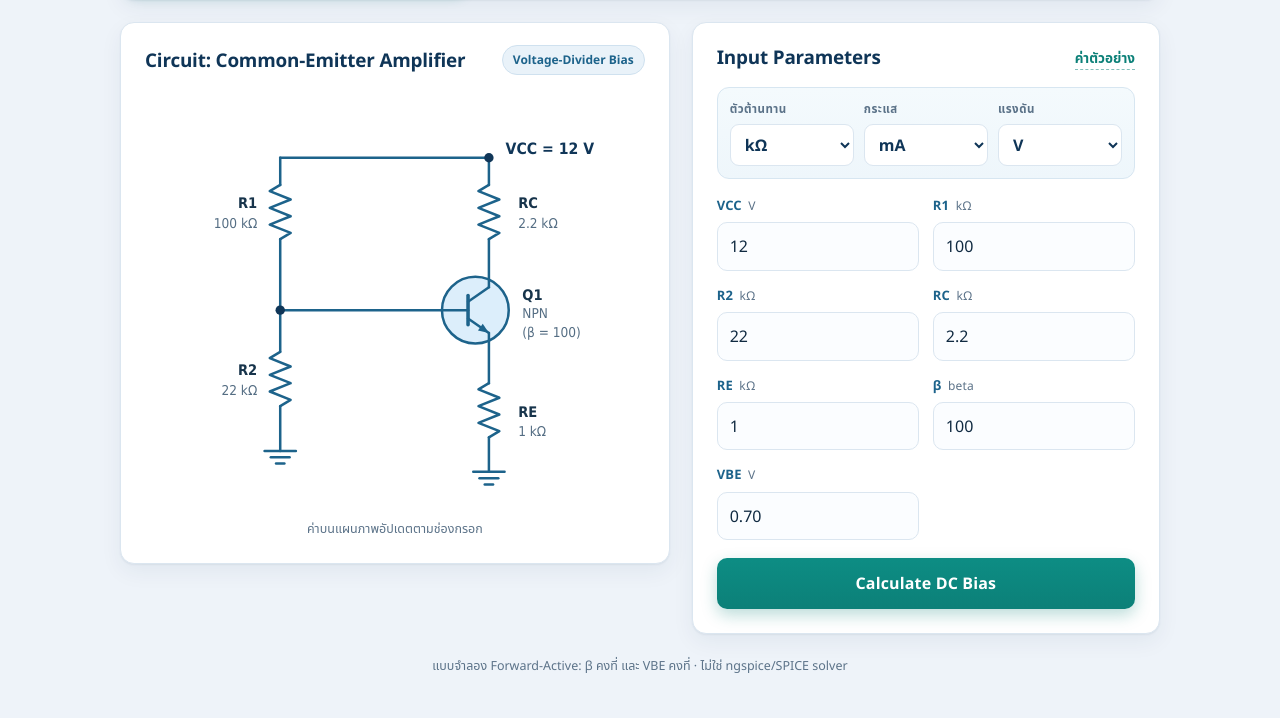
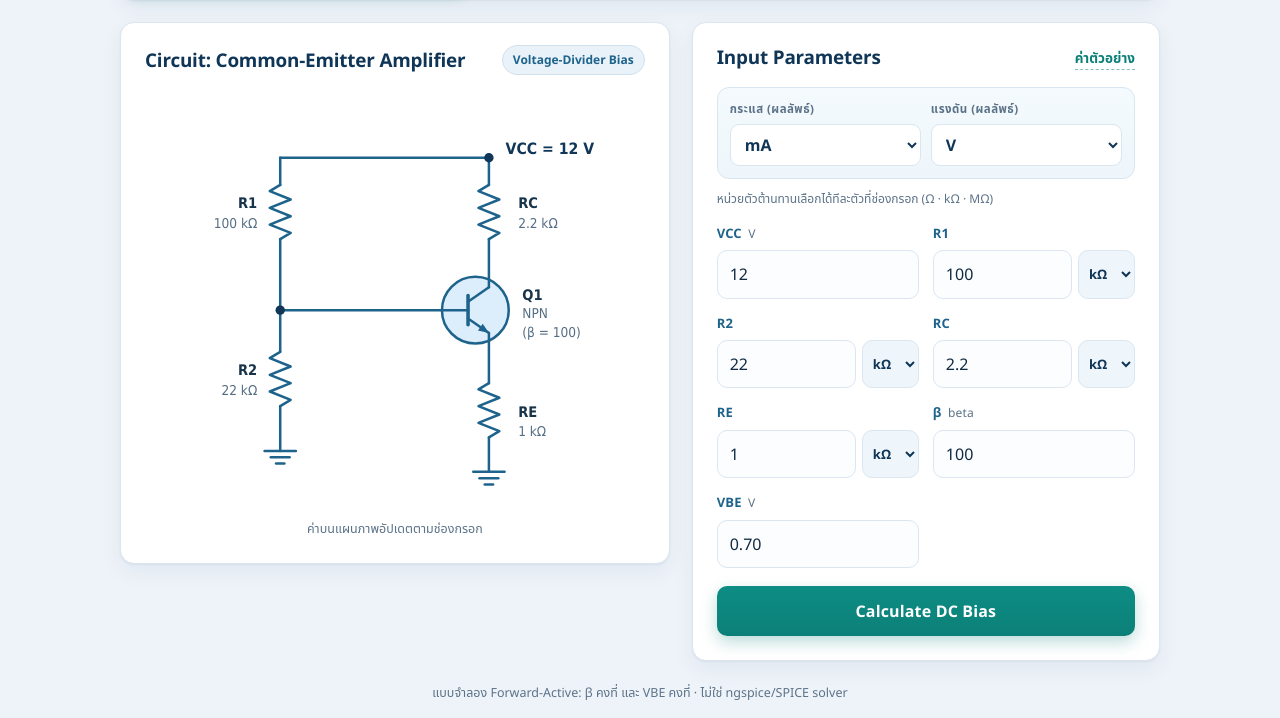
Before and after one commit to Chanchairkorn-bit/BJT-DC-Bias-Web-App, a Flask app: page / in a window 1280 px wide. Shown: the part 289-1007 px from the top of the page. Run offline with Flask 3, Linux system fonts and the light colour scheme.

Commit message:
Allow a separate unit for each resistor input
Every resistor field (R1, R2, RC, RE, RB) now has its own ohm/kOhm/MOhm selector instead of one shared unit. Schematic labels and RTH/RB output units follow the per-field choice, while unit_r is still honoured as a fallback. Tests cover mixed units per field, per-field overrides and schematic labels (46 tests pass).

```diff
--- a/app.py
+++ b/app.py
@@ -1,8 +1,8 @@
 """Flask web application for the BJT DC Bias lab (ENG29 2121 Lab 02).
 
 Supports three bias topologies: voltage divider, fixed bias and emitter
-bias, with selectable input resistance units and output voltage/current
-units.
+bias. Every resistor input has its own unit selector (ohm, kOhm, MOhm),
+and the output voltage/current units are selectable as well.
 
 The web layer only parses/validates the HTTP form, converts units, calls
 the engineering module and renders the result. All circuit physics lives
@@ -75,7 +75,7 @@ BIAS_TYPES = {
 
 DEFAULT_BIAS = "voltage-divider"
 
-# Fields entered as resistance; their input unit is selectable.
+# Fields entered as resistance; each one has its own unit selector.
 RESISTOR_FIELDS = {"r1", "r2", "rc", "re", "rb"}
 
 RESISTANCE_UNITS = {
@@ -105,6 +105,11 @@ def _resolve_unit(table, key, default):
     return key if key in table else default
 
 
+def _unit_field_name(name: str) -> str:
+    """Form control name of the unit selector for resistor ``name``."""
+    return f"unit_{name}"
+
+
 def _field_labels(spec) -> dict:
     return {name: f"{label} ({unit})" for name, label, unit in spec["fields"]}
 
@@ -119,8 +124,12 @@ def _to_float(name: str, label: str, raw: str) -> float:
         raise ValueError(f"ค่า {label} ต้องเป็นตัวเลข")
 
 
-def parse_form(bias_key: str, form, resistance_factor: float, labels=None) -> dict:
-    """Convert raw form strings into SI-unit keyword arguments."""
+def parse_form(bias_key: str, form, resistance_factors, labels=None) -> dict:
+    """Convert raw form strings into SI-unit keyword arguments.
+
+    ``resistance_factors`` maps each resistor field name (``r1``, ``rc`` …)
+    to the factor of the unit selected for that individual field.
+    """
     spec = BIAS_TYPES[bias_key]
     if labels is None:
         labels = _field_labels(spec)
@@ -128,7 +137,7 @@ def parse_form(bias_key: str, form, resistance_factor: float, labels=None) -> di
     for name, _label, _unit in spec["fields"]:
         value = _to_float(name, labels[name], form.get(name))
         if name in RESISTOR_FIELDS:
-            value *= resistance_factor  # selected resistance unit -> Ohm
+            value *= resistance_factors[name]  # that field's unit -> Ohm
         values[name] = value
     return values
 
@@ -137,9 +146,8 @@ def _fmt(value, unit):
     return f"{value:.{unit['decimals']}f}"
 
 
-def _display(result, unit_r, unit_i, unit_v) -> dict:
+def _display(result, unit_i, unit_v, rth_unit=DEFAULT_UNIT_R, rb_unit=DEFAULT_UNIT_R) -> dict:
     """Pre-format numbers in the selected output units."""
-    ru = RESISTANCE_UNITS[unit_r]
     iu = CURRENT_UNITS[unit_i]
     vu = VOLTAGE_UNITS[unit_v]
 
@@ -155,10 +163,12 @@ def _display(result, unit_r, unit_i, unit_v) -> dict:
         "ib": _fmt(result.ib * iu["factor"], iu),
     }
     if result.vth is not None:
+        ru = RESISTANCE_UNITS[rth_unit]
         display["vth"] = _fmt(result.vth * vu["factor"], vu)
         display["rth"] = _fmt(result.rth / ru["factor"], ru)
         display["runit"] = ru["symbol"]
     if result.rb is not None:
+        ru = RESISTANCE_UNITS[rb_unit]
         display["rb"] = _fmt(result.rb / ru["factor"], ru)
         display["runit"] = ru["symbol"]
     return display
@@ -175,39 +185,79 @@ def index():
         bias_key = DEFAULT_BIAS
     spec = BIAS_TYPES[bias_key]
 
-    unit_r = _resolve_unit(RESISTANCE_UNITS, request.values.get("unit_r"), DEFAULT_UNIT_R)
     unit_i = _resolve_unit(CURRENT_UNITS, request.values.get("unit_i"), DEFAULT_UNIT_I)
     unit_v = _resolve_unit(VOLTAGE_UNITS, request.values.get("unit_v"), DEFAULT_UNIT_V)
-    resistance_factor = RESISTANCE_UNITS[unit_r]["factor"]
+    # ``unit_r`` is only a fallback default; each resistor may override it
+    # with its own ``unit_<field>`` selector.
+    default_unit_r = _resolve_unit(
+        RESISTANCE_UNITS, request.values.get("unit_r"), DEFAULT_UNIT_R
+    )
 
     form = dict(spec["defaults"])
     result = None
     display = None
     errors = []
 
-    # Resolve the unit label for each input field.
+    # Resolve the unit of every input field.
     form_fields = []
+    resistor_units = {}
     for name, label, unit in spec["fields"]:
         if name in RESISTOR_FIELDS:
-            shown_unit = RESISTANCE_UNITS[unit_r]["symbol"]
+            unit_key = _unit_field_name(name)
+            chosen = _resolve_unit(
+                RESISTANCE_UNITS, request.values.get(unit_key), default_unit_r
+            )
+            resistor_units[name] = chosen
+            form_fields.append(
+                {
+                    "name": name,
+                    "label": label,
+                    "unit": RESISTANCE_UNITS[chosen]["symbol"],
+                    "unit_name": unit_key,
+                    "unit_key": chosen,
+                }
+            )
         else:
-            shown_unit = unit
-        form_fields.append({"name": name, "label": label, "unit": shown_unit})
+            form_fields.append(
+                {
+                    "name": name,
+                    "label": label,
+                    "unit": unit,
+                    "unit_name": None,
+                    "unit_key": None,
+                }
+            )
 
     labels = {
         field["name"]: f"{field['label']} ({field['unit']})"
         for field in form_fields
     }
+    resistance_factors = {
+        name: RESISTANCE_UNITS[key]["factor"]
+        for name, key in resistor_units.items()
+    }
 
     if request.method == "POST":
         form = {name: request.form.get(name, "") for name, _l, _u in spec["fields"]}
         try:
-            values = parse_form(bias_key, request.form, resistance_factor, labels)
+            values = parse_form(bias_key, request.form, resistance_factors, labels)
             result = calculate_by_type(bias_key, **values)
         except ValueError as exc:
             errors.append(str(exc))
         else:
-            display = _display(result, unit_r, unit_i, unit_v)
+            display = _display(
+                result,
+                unit_i,
+                unit_v,
+                rth_unit=resistor_units.get("r1", default_unit_r),
+                rb_unit=resistor_units.get("rb", default_unit_r),
+            )
+
+    # Schematic labels follow the unit chosen for each individual resistor.
+    unit_r_symbols = {
+        f"unit_{name}_symbol": RESISTANCE_UNITS[key]["symbol"]
+        for name, key in resistor_units.items()
+    }
 
     return render_template(
         "index.html",
@@ -220,13 +270,12 @@ def index():
         bias_key=bias_key,
         spec=spec,
         schematic=spec["schematic"],
-        unit_r=unit_r,
         unit_i=unit_i,
         unit_v=unit_v,
-        unit_r_symbol=RESISTANCE_UNITS[unit_r]["symbol"],
-        resistance_units=RESISTANCE_UNITS,
         current_units=CURRENT_UNITS,
         voltage_units=VOLTAGE_UNITS,
+        resistance_units=RESISTANCE_UNITS,
+        **unit_r_symbols,
     )
 
 
--- a/static/style.css
+++ b/static/style.css
@@ -210,7 +210,7 @@ body {
 /* ---------- Form ---------- */
 .unit-bar {
   display: grid;
-  grid-template-columns: repeat(3, minmax(0, 1fr));
+  grid-template-columns: repeat(2, minmax(0, 1fr));
   gap: 10px;
   padding: 12px;
   margin-bottom: 16px;
@@ -250,6 +250,47 @@ body {
 .unit-pick select:hover { border-color: #c3d6e6; }
 
 .unit-pick select:focus {
+  outline: none;
+  border-color: var(--teal);
+  box-shadow: 0 0 0 3px rgba(12, 128, 120, .16);
+}
+
+.unit-hint {
+  margin: -6px 0 14px;
+  font-size: 12px;
+  color: var(--muted);
+}
+
+.input-unit {
+  display: flex;
+  gap: 6px;
+  min-width: 0;
+}
+
+.input-unit input {
+  flex: 1 1 auto;
+  width: auto;
+  min-width: 0;
+}
+
+.input-unit select {
+  flex: 0 0 auto;
+  font: inherit;
+  font-size: 13px;
+  font-weight: 700;
+  width: auto;
+  padding: 8px 6px;
+  color: var(--navy);
+  background: #eef6fb;
+  border: 1px solid var(--line);
+  border-radius: 10px;
+  cursor: pointer;
+  transition: border-color .15s ease, box-shadow .15s ease;
+}
+
+.input-unit select:hover { border-color: #c3d6e6; }
+
+.input-unit select:focus {
   outline: none;
   border-color: var(--teal);
   box-shadow: 0 0 0 3px rgba(12, 128, 120, .16);
--- a/templates/index.html
+++ b/templates/index.html
@@ -43,15 +43,7 @@
 
           <div class="unit-bar">
             <label class="unit-pick">
-              <span>ตัวต้านทาน</span>
-              <select name="unit_r">
-                {% for key, u in resistance_units.items() %}
-                <option value="{{ key }}"{% if key == unit_r %} selected{% endif %}>{{ u.symbol }}</option>
-                {% endfor %}
-              </select>
-            </label>
-            <label class="unit-pick">
-              <span>กระแส</span>
+              <span>กระแส (ผลลัพธ์)</span>
               <select name="unit_i">
                 {% for key, u in current_units.items() %}
                 <option value="{{ key }}"{% if key == unit_i %} selected{% endif %}>{{ u.symbol }}</option>
@@ -59,7 +51,7 @@
               </select>
             </label>
             <label class="unit-pick">
-              <span>แรงดัน</span>
+              <span>แรงดัน (ผลลัพธ์)</span>
               <select name="unit_v">
                 {% for key, u in voltage_units.items() %}
                 <option value="{{ key }}"{% if key == unit_v %} selected{% endif %}>{{ u.symbol }}</option>
@@ -68,11 +60,26 @@
             </label>
           </div>
 
+          <p class="unit-hint">
+            หน่วยตัวต้านทานเลือกได้ทีละตัวที่ช่องกรอก (Ω · kΩ · MΩ)
+          </p>
+
           <div class="grid">
             {% for field in form_fields %}
             <label class="field{% if loop.last and (form_fields|length) is odd %} field-wide{% endif %}">
-              <span class="field-label">{{ field.label }} <em>{{ field.unit }}</em></span>
+              <span class="field-label">{{ field.label }}{% if not field.unit_name %} <em>{{ field.unit }}</em>{% endif %}</span>
+              {% if field.unit_name %}
+              <span class="input-unit">
+                <input type="number" step="any" name="{{ field.name }}" value="{{ form[field.name] }}" required>
+                <select name="{{ field.unit_name }}" aria-label="หน่วยของ {{ field.label }}">
+                  {% for key, u in resistance_units.items() %}
+                  <option value="{{ key }}"{% if key == field.unit_key %} selected{% endif %}>{{ u.symbol }}</option>
+                  {% endfor %}
+                </select>
+              </span>
+              {% else %}
               <input type="number" step="any" name="{{ field.name }}" value="{{ form[field.name] }}" required>
+              {% endif %}
             </label>
             {% endfor %}
           </div>
--- a/templates/partials/schematic_emitter.html
+++ b/templates/partials/schematic_emitter.html
@@ -38,13 +38,13 @@
       <text x="336" y="60" font-size="15" font-weight="700" fill="#103658">VCC = {{ form.vcc }} V</text>
 
       <text x="158" y="112" text-anchor="end" font-size="14" font-weight="700" fill="#17344b">RB</text>
-      <text x="158" y="131" text-anchor="end" font-size="13" fill="#546d83">{{ form.rb }} {{ unit_r_symbol }}</text>
+      <text x="158" y="131" text-anchor="end" font-size="13" fill="#546d83">{{ form.rb }} {{ unit_rb_symbol }}</text>
 
       <text x="348" y="112" font-size="14" font-weight="700" fill="#17344b">RC</text>
-      <text x="348" y="131" font-size="13" fill="#546d83">{{ form.rc }} {{ unit_r_symbol }}</text>
+      <text x="348" y="131" font-size="13" fill="#546d83">{{ form.rc }} {{ unit_rc_symbol }}</text>
 
       <text x="348" y="312" font-size="14" font-weight="700" fill="#17344b">RE</text>
-      <text x="348" y="331" font-size="13" fill="#546d83">{{ form.re }} {{ unit_r_symbol }}</text>
+      <text x="348" y="331" font-size="13" fill="#546d83">{{ form.re }} {{ unit_re_symbol }}</text>
 
       <text x="352" y="200" font-size="14" font-weight="700" fill="#17344b">Q1</text>
       <text x="352" y="218" font-size="13" fill="#546d83">NPN</text>
--- a/templates/partials/schematic_fixed.html
+++ b/templates/partials/schematic_fixed.html
@@ -36,10 +36,10 @@
       <text x="336" y="60" font-size="15" font-weight="700" fill="#103658">VCC = {{ form.vcc }} V</text>
 
       <text x="158" y="112" text-anchor="end" font-size="14" font-weight="700" fill="#17344b">RB</text>
-      <text x="158" y="131" text-anchor="end" font-size="13" fill="#546d83">{{ form.rb }} {{ unit_r_symbol }}</text>
+      <text x="158" y="131" text-anchor="end" font-size="13" fill="#546d83">{{ form.rb }} {{ unit_rb_symbol }}</text>
 
       <text x="348" y="112" font-size="14" font-weight="700" fill="#17344b">RC</text>
-      <text x="348" y="131" font-size="13" fill="#546d83">{{ form.rc }} {{ unit_r_symbol }}</text>
+      <text x="348" y="131" font-size="13" fill="#546d83">{{ form.rc }} {{ unit_rc_symbol }}</text>
 
       <text x="352" y="200" font-size="14" font-weight="700" fill="#17344b">Q1</text>
       <text x="352" y="218" font-size="13" fill="#546d83">NPN</text>
--- a/templates/partials/schematic_voltage_divider.html
+++ b/templates/partials/schematic_voltage_divider.html
@@ -45,16 +45,16 @@
       <text x="336" y="60" font-size="15" font-weight="700" fill="#103658">VCC = {{ form.vcc }} V</text>
 
       <text x="98" y="112" text-anchor="end" font-size="14" font-weight="700" fill="#17344b">R1</text>
-      <text x="98" y="131" text-anchor="end" font-size="13" fill="#546d83">{{ form.r1 }} {{ unit_r_symbol }}</text>
+      <text x="98" y="131" text-anchor="end" font-size="13" fill="#546d83">{{ form.r1 }} {{ unit_r1_symbol }}</text>
 
       <text x="98" y="272" text-anchor="end" font-size="14" font-weight="700" fill="#17344b">R2</text>
-      <text x="98" y="291" text-anchor="end" font-size="13" fill="#546d83">{{ form.r2 }} {{ unit_r_symbol }}</text>
+      <text x="98" y="291" text-anchor="end" font-size="13" fill="#546d83">{{ form.r2 }} {{ unit_r2_symbol }}</text>
 
       <text x="348" y="112" font-size="14" font-weight="700" fill="#17344b">RC</text>
-      <text x="348" y="131" font-size="13" fill="#546d83">{{ form.rc }} {{ unit_r_symbol }}</text>
+      <text x="348" y="131" font-size="13" fill="#546d83">{{ form.rc }} {{ unit_rc_symbol }}</text>
 
       <text x="348" y="312" font-size="14" font-weight="700" fill="#17344b">RE</text>
-      <text x="348" y="331" font-size="13" fill="#546d83">{{ form.re }} {{ unit_r_symbol }}</text>
+      <text x="348" y="331" font-size="13" fill="#546d83">{{ form.re }} {{ unit_re_symbol }}</text>
 
       <text x="352" y="200" font-size="14" font-weight="700" fill="#17344b">Q1</text>
       <text x="352" y="218" font-size="13" fill="#546d83">NPN</text>
```
Also changed, not shown: AGENTS.md (+2 -1 lines), tests/test_web.py (+65 -1 lines), README.md.
